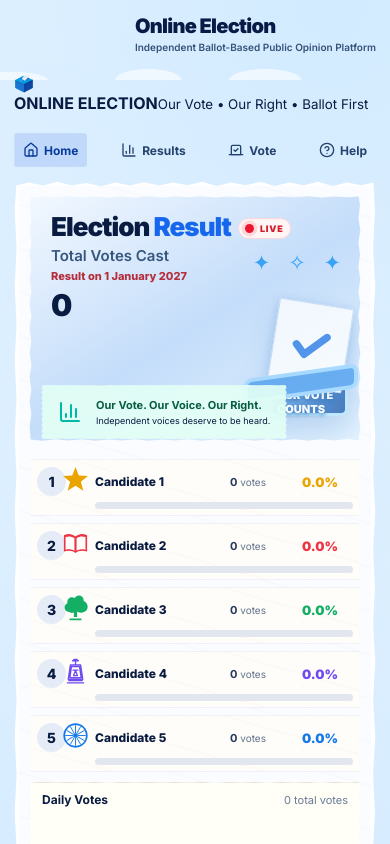
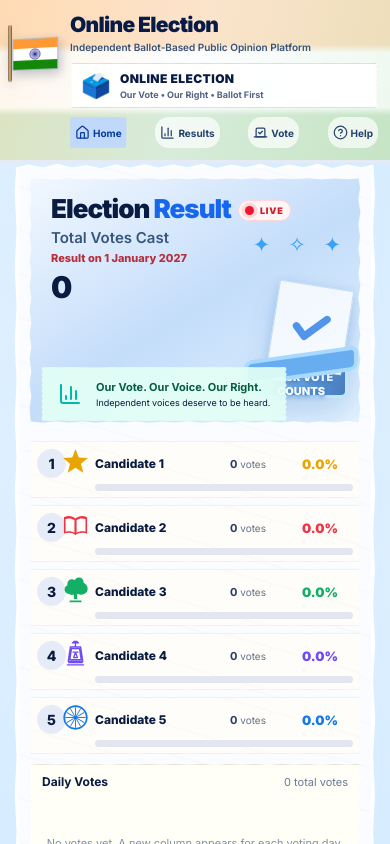
Before and after one commit to usrnixxar/Ballot-Paper, a React (Vite) app: page / in a window 390 px wide. Shown: the top 844 px of the page. Built offline with nearby package versions, Linux system fonts and the light colour scheme.

Commit message:
Style tricolor header floating Indian flag and responsive centered ballot emblem

```diff
--- a/src/styles.css
+++ b/src/styles.css
@@ -157,3 +157,28 @@
 .civic-footer-disclaimer svg{flex-shrink:0}
 .civic-footer-note{font-size:11px;color:#738098}
 @media(max-width:480px){.civic-footer{padding:14px 12px}.civic-footer-slogan{font-size:12px}.civic-footer-disclaimer{font-size:10px}}
+
+/* Indian tricolor navigation: decorative, non-government branding. */
+.patriotic-topbar{position:relative;display:grid;grid-template-columns:minmax(200px,1fr) auto minmax(250px,1fr);align-items:center;gap:18px;min-height:116px;padding:18px clamp(16px,2.3vw,38px) 18px clamp(92px,8vw,132px);isolation:isolate;border-bottom:3px solid #e5ebf6;background:linear-gradient(105deg,#fff1df,#fafdff 48%,#e5f5e6);overflow:hidden}
+.patriotic-wash{position:absolute;z-index:-1;inset:0;background:linear-gradient(180deg,rgba(255,153,51,.25) 0 28%,rgba(255,255,255,.36) 33% 67%,rgba(19,136,8,.15) 72% 100%);pointer-events:none}
+.flag-float{position:absolute;left:clamp(12px,2vw,30px);top:50%;display:flex;align-items:center;transform:translateY(-50%);animation:flagLevitate 3s ease-in-out infinite;filter:drop-shadow(0 5px 6px #4c577a30);z-index:2}
+.flag-mast{height:70px;width:4px;background:linear-gradient(90deg,#856c4d,#d8b780,#675238);border-radius:3px;flex:none}
+.flag-cloth{display:flex;flex-direction:column;width:61px;height:42px;overflow:hidden;transform:skewY(-3deg);border:1px solid #b3bac8;box-shadow:3px 3px 10px #34486728;animation:flagWave 2.7s ease-in-out infinite alternate}
+.flag-orange,.flag-white,.flag-green{display:flex;align-items:center;justify-content:center;flex:1}
+.flag-orange{background:#ff9933}.flag-white{background:white}.flag-green{background:#138808}
+.flag-white svg{width:15px;height:15px}
+.patriotic-brand{position:relative;z-index:2;min-width:0}
+.patriotic-brand strong{font-size:clamp(21px,2.1vw,30px)}
+.patriotic-brand small{font-size:clamp(10px,.85vw,12px);line-height:1.4}
+.nav-election-center{display:flex;align-items:center;justify-content:center;gap:12px;padding:11px 17px;background:#fffffff0;border:1px solid #e6dcbf;box-shadow:0 5px 14px #6d77a525;clip-path:var(--paper-cut);min-width:0}
+.nav-ballot-icon{font-size:38px;line-height:1}
+.nav-election-center strong,.nav-election-center small{display:block;white-space:nowrap}
+.nav-election-center strong{font-size:15px;letter-spacing:.4px;font-weight:900}
+.nav-election-center small{font-size:10px;font-weight:700;color:#526482;margin-top:3px}
+.patriotic-topbar nav{position:relative;z-index:2;justify-content:flex-end;flex-wrap:wrap}
+.patriotic-topbar nav button{padding:10px 11px;background:#ffffffae}
+@keyframes flagLevitate{0%,100%{transform:translateY(-50%)}50%{transform:translateY(calc(-50% - 7px))}}
+@keyframes flagWave{0%{transform:skewY(-3deg) perspective(120px) rotateY(-5deg)}100%{transform:skewY(2deg) perspective(120px) rotateY(7deg)}}
+@media(max-width:1150px){.patriotic-topbar{grid-template-columns:1fr auto;padding-left:100px;row-gap:12px}.patriotic-topbar nav{grid-column:1/-1;justify-content:center}.nav-election-center{justify-self:end}}
+@media(max-width:640px){.patriotic-topbar{padding:12px 12px 12px 70px;grid-template-columns:minmax(0,1fr);gap:9px}.flag-float{left:8px;top:54px}.flag-mast{height:57px}.flag-cloth{width:46px;height:32px}.flag-white svg{height:12px;width:12px}.patriotic-brand strong{font-size:21px}.patriotic-brand small{font-size:10px}.nav-election-center{justify-self:stretch;justify-content:flex-start;padding:7px 10px;gap:9px}.nav-ballot-icon{font-size:24px}.nav-election-center strong{font-size:12px}.nav-election-center small{font-size:9px}.patriotic-topbar nav{grid-column:1;justify-content:space-between;gap:2px}.patriotic-topbar nav button{padding:8px 5px;font-size:10px;gap:3px}.patriotic-topbar nav svg{width:15px;height:15px}}
+@media(prefers-reduced-motion:reduce){.flag-float,.flag-cloth{animation:none!important}}
```
